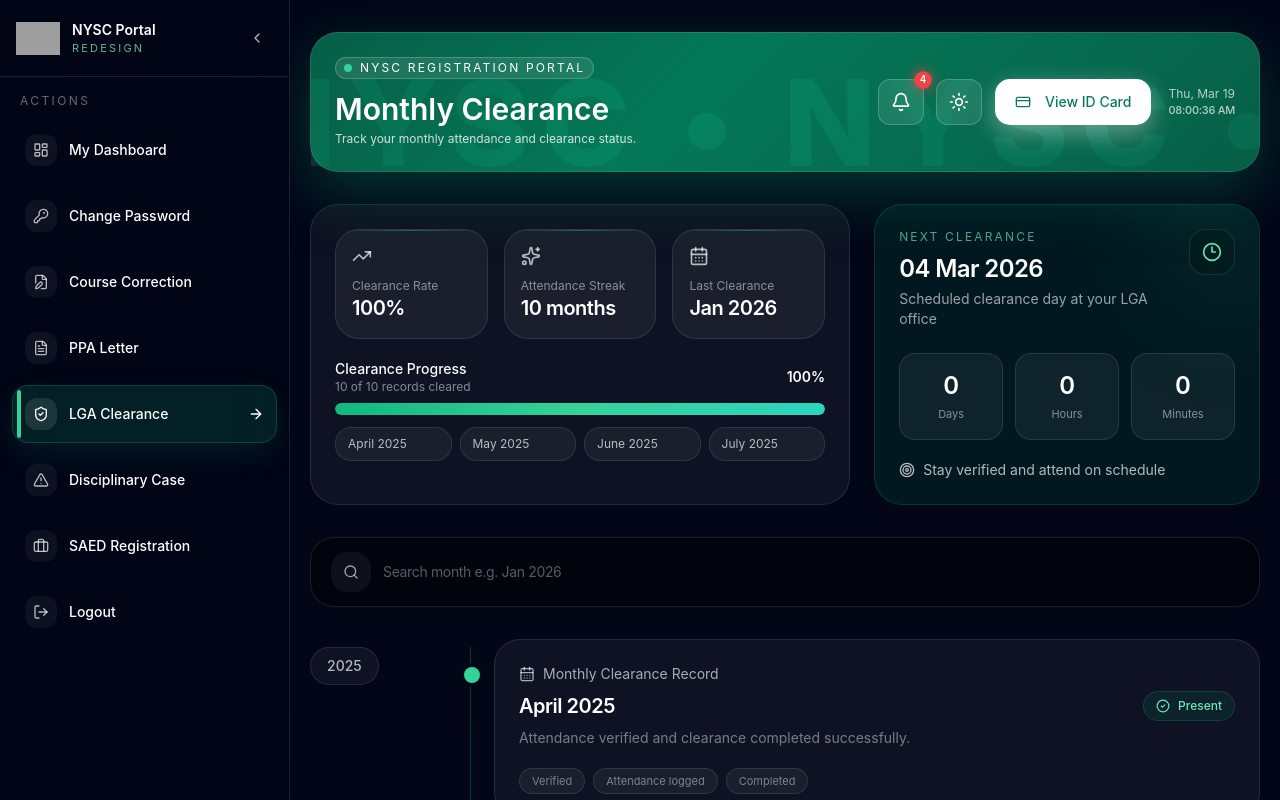
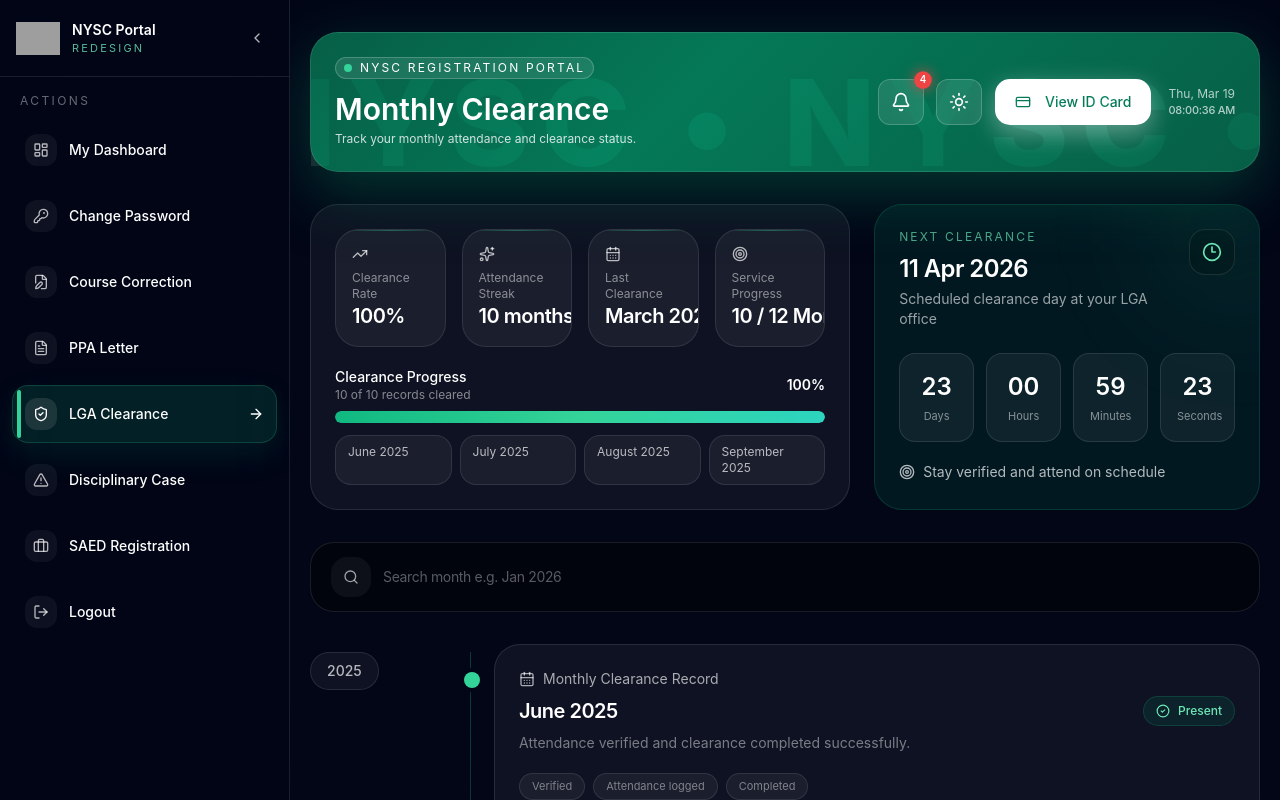
Before and after one commit to James-DataAnalyst/NYSC-Redesigned-Portal-Page, a React (Vite) app: page /lga-clearance in a window 1280 px wide. Built offline with nearby package versions, Linux system fonts and the light colour scheme; grey boxes are pictures that could not be loaded.

Commit message:
Mobile View Updated

```diff
--- a/src/pages/dashboard/DashboardPage.jsx
+++ b/src/pages/dashboard/DashboardPage.jsx
@@ -1,5 +1,6 @@
 import { useEffect, useRef, useState } from "react";
 import { motion, AnimatePresence } from "framer-motion";
+import { useNavigate } from "react-router-dom";
 import html2canvas from "html2canvas";
 import jsPDF from "jspdf";
 import { useTheme } from "next-themes";
@@ -55,23 +56,25 @@
 function StatPill({ icon: Icon, label, value, isLight }) {
   return (
     <div
-      className={`group rounded-2xl border px-3 py-2.5 backdrop-blur-xl transition-all duration-300 hover:-translate-y-0.5 ${
+      className={`group rounded-2xl border px-3 py-2.5 backdrop-blur-xl
+      transition-all duration-300 hover:-translate-y-0.5 ${
         isLight
           ? "border-transparent bg-slate-100/70 hover:bg-slate-100"
           : "border-transparent bg-white/[0.04] hover:bg-white/[0.07]"
       }`}
     >
       <div
-        className={`mb-2 flex items-center gap-2 ${
-          isLight ? "text-slate-500" : "text-white/60"
+        className={`mb-1.5 flex items-center gap-2 ${
+          isLight ? "text-slate-500" : "text-white/55"
         }`}
       >
         <Icon className="h-4 w-4 transition-transform duration-300 group-hover:scale-110" />
-        <span className="text-xs uppercase tracking-[0.18em]">{label}</span>
+        <span className="text-[10px] uppercase tracking-[0.16em]">{label}</span>
       </div>
+
       <div
-        className={`text-[13px] sm:text-sm font-medium ${
-          isLight ? "text-slate-900" : "text-white"
+        className={`text-[12.5px] sm:text-sm font-medium leading-tight ${
+          isLight ? "text-slate-900" : "text-white/80"
         }`}
       >
         {value}
@@ -79,6 +82,7 @@
     </div>
   );
 }
+<div className="grid grid-cols-1 gap-3 sm:grid-cols-2"></div>;
 
 function NoticeCard({ notice, isLight }) {
   return (
@@ -657,18 +661,23 @@
     </div>
   );
 }
-function QuickAction({ icon: Icon, label, isLight }) {
+
+function QuickAction({ icon: Icon, label, isLight, to }) {
+  const navigate = useNavigate();
+
   return (
     <button
       type="button"
-      className={`group flex items-center gap-3 rounded-2xl px-4 py-4 text-left text-sm transition-all duration-300 hover:-translate-y-0.5 ${
+      onClick={() => navigate(to)}
+      className={`group flex items-center gap-3 rounded-2xl px-3 py-3 sm:px-4 sm:py-4
+      text-left transition-all duration-300 hover:-translate-y-0.5 ${
         isLight
           ? "bg-slate-100/70 hover:bg-slate-100"
           : "bg-white/[0.04] hover:bg-white/[0.07]"
       }`}
     >
       <div
-        className={`rounded-xl p-2 ${
+        className={`flex h-9 w-9 items-center justify-center rounded-xl ${
           isLight ? "bg-emerald-50" : "bg-emerald-500/10"
         }`}
       >
@@ -678,7 +687,10 @@
           }`}
         />
       </div>
-      <span className="font-medium">{label}</span>
+
+      <span className="text-[13px] sm:text-sm font-medium leading-tight">
+        {label}
+      </span>
     </button>
   );
 }
@@ -923,7 +935,7 @@
                     />
                   </div>
                 </div>
-                <div className="grid gap-3 sm:grid-cols-2 xl:grid-cols-3">
+                <div className="grid grid-cols-2 gap-3 sm:grid-cols-2 xl:grid-cols-3">
                   <StatPill
                     icon={UserCircle2}
                     label="Name"
@@ -1108,25 +1120,32 @@
                   >
                     Quick Actions
                   </h3>
-                  <div className="grid grid-cols-1 gap-3 sm:grid-cols-2">
+                  <div className="grid grid-cols-2 gap-3">
                     <QuickAction
                       icon={FileEdit}
                       label="Course Correction"
+                      to="/course-correction"
                       isLight={isLight}
                     />
+
                     <QuickAction
                       icon={FileText}
                       label="PPA Letter"
+                      to="/ppa-letter"
                       isLight={isLight}
                     />
+
                     <QuickAction
                       icon={ShieldCheck}
                       label="LGA Clearance"
+                      to="/lga-clearance"
                       isLight={isLight}
                     />
+
                     <QuickAction
                       icon={Briefcase}
                       label="SAED Registration"
+                      to="/saed-registration"
                       isLight={isLight}
                     />
                   </div>
--- a/src/pages/dashboard/DisciplinaryCasePage.jsx
+++ b/src/pages/dashboard/DisciplinaryCasePage.jsx
@@ -320,7 +320,7 @@
           {/* TOP SUMMARY */}
           <div className="grid grid-cols-1 xl:grid-cols-[1.3fr_1fr] gap-6">
             <Card isLight={isLight}>
-              <div className="grid grid-cols-1 sm:grid-cols-3 gap-4">
+              <div className="grid grid-cols-2 sm:grid-cols-4 gap-4">
                 <StatCard
                   isLight={isLight}
                   title="Total Cases"
@@ -341,6 +341,13 @@
                   value={String(summary.resolved)}
                   subtitle="Closed records"
                   icon={CheckCircle2}
+                />
+                <StatCard
+                  isLight={isLight}
+                  title="Resolution Rate"
+                  value={`${summary.percent}%`}
+                  subtitle="Cases successfully resolved"
+                  icon={Clock3}
                 />
               </div>
 
@@ -512,7 +519,7 @@
           </div>
 
           {/* INFO + ACTIONS */}
-          <div className="grid grid-cols-1 xl:grid-cols-[1fr_1fr] gap-6">
+          <div className="grid grid-cols-1 xl:grid-cols-[1.3fr_1fr] gap-6">
             <Card isLight={isLight}>
               <SectionTitle
                 icon={User}
@@ -895,7 +902,7 @@
 function StatCard({ title, value, subtitle, icon: Icon, isLight }) {
   return (
     <div
-      className={`rounded-[24px] border p-4 ${
+      className={`rounded-[20px] border p-3 sm:p-4 ${
         isLight
           ? "border-slate-200/70 bg-slate-50/80"
           : "border-white/10 bg-white/5"
--- a/src/pages/dashboard/LGAClearancePage.jsx
+++ b/src/pages/dashboard/LGAClearancePage.jsx
@@ -55,33 +55,50 @@
 ];
 
 const clearanceData = [
-  { id: 1, month: "April 2025", status: "Present" },
-  { id: 2, month: "May 2025", status: "Present" },
-  { id: 3, month: "June 2025", status: "Present" },
-  { id: 4, month: "July 2025", status: "Present" },
-  { id: 5, month: "August 2025", status: "Present" },
-  { id: 6, month: "September 2025", status: "Present" },
-  { id: 7, month: "October 2025", status: "Present" },
-  { id: 8, month: "November 2025", status: "Present" },
-  { id: 9, month: "December 2025", status: "Present" },
-  { id: 10, month: "January 2026", status: "Present" },
+  { id: 1, month: "June 2025", status: "Present" },
+  { id: 2, month: "July 2025", status: "Present" },
+  { id: 3, month: "August 2025", status: "Present" },
+  { id: 4, month: "September 2025", status: "Present" },
+  { id: 5, month: "October 2025", status: "Present" },
+  { id: 6, month: "November 2025", status: "Present" },
+  { id: 7, month: "December 2025", status: "Present" },
+  { id: 8, month: "January 2026", status: "Present" },
+  { id: 9, month: "Feburary 2026", status: "Present" },
+  { id: 10, month: "March 2026", status: "Present" },
 ];
 
-const nextClearanceDate = new Date("2026-03-04T09:00:00");
+const totalMonths = clearanceData.length;
+
+const presentMonths = clearanceData.filter(
+  (item) => item.status === "Present",
+).length;
+
+const clearanceRate = Math.round((presentMonths / totalMonths) * 100);
+const attendanceStreak = presentMonths; // since all are present in order
+const lastClearance = clearanceData[clearanceData.length - 1]?.month || "-";
+const serviceProgress = `${presentMonths} / 12 Months`;
+
+const nextClearanceDate = new Date(2026, 3, 11, 9, 0, 0);
+const formattedDate = nextClearanceDate.toLocaleDateString("en-GB", {
+  day: "2-digit",
+  month: "short",
+  year: "numeric",
+});
 
 function getCountdown(targetDate) {
   const now = new Date();
   const diff = targetDate.getTime() - now.getTime();
 
   if (diff <= 0) {
-    return { days: 0, hours: 0, minutes: 0, expired: true };
+    return { days: 0, hours: 0, minutes: 0, seconds: 0 };
   }
 
-  const days = Math.floor(diff / (1000 * 60 * 60 * 24));
-  const hours = Math.floor((diff / (1000 * 60 * 60)) % 24);
-  const minutes = Math.floor((diff / (1000 * 60)) % 60);
-
-  return { days, hours, minutes, expired: false };
+  return {
+    days: Math.floor(diff / (1000 * 60 * 60 * 24)),
+    hours: Math.floor((diff / (1000 * 60 * 60)) % 24),
+    minutes: Math.floor((diff / (1000 * 60)) % 60),
+    seconds: Math.floor((diff / 1000) % 60),
+  };
 }
 
 function getMonthGroups(data) {
@@ -97,12 +114,38 @@
   ].filter((group) => group.items.length > 0);
 }
 
+function AnimatedCounter({ value, isLight }) {
+  return (
+    <div className="relative h-[34px] overflow-hidden">
+      <AnimatePresence initial={false}>
+        <motion.div
+          key={value}
+          initial={{ y: 20, opacity: 0 }}
+          animate={{ y: 0, opacity: 1 }}
+          exit={{ y: -20, opacity: 0 }}
+          transition={{ duration: 0.25 }}
+          className={`absolute inset-0 flex items-center justify-center text-xl sm:text-2xl font-semibold ${
+            isLight ? "text-slate-900" : "text-white"
+          }`}
+        >
+          {value}
+        </motion.div>
+      </AnimatePresence>
+    </div>
+  );
+}
+
 export default function LGAClearancePage() {
   const [dashboard, setDashboard] = useState(null);
   const [loading, setLoading] = useState(true);
   const [showIDCard, setShowIDCard] = useState(false);
   const [search, setSearch] = useState("");
-  const [countdown, setCountdown] = useState(getCountdown(nextClearanceDate));
+  const [countdown, setCountdown] = useState({
+    days: 0,
+    hours: 0,
+    minutes: 0,
+    seconds: 0,
+  });
   const [searchFocused, setSearchFocused] = useState(false);
 
   const { theme, resolvedTheme } = useTheme();
@@ -118,9 +161,13 @@
   }, []);
 
   useEffect(() => {
-    const timer = setInterval(() => {
-      setCountdown(getCountdown(nextClearanceDate));
-    }, 1000 * 30);
+    const updateCountdown = () => {
+      const timeLeft = getCountdown(nextClearanceDate);
+      setCountdown(timeLeft);
+    };
+
+    updateCountdown(); // run immediately after mount
+    const timer = setInterval(updateCountdown, 1000);
 
     return () => clearInterval(timer);
   }, []);
@@ -146,6 +193,29 @@
   ).length;
   const totalCount = filtered.length || 1;
   const progress = Math.round((completedCount / totalCount) * 100);
+
+  const statsCards = [
+    {
+      title: "Clearance Rate",
+      value: `${clearanceRate}%`,
+      icon: TrendingUp,
+    },
+    {
+      title: "Attendance Streak",
+      value: `${attendanceStreak} months`,
+      icon: Sparkles,
+    },
+    {
+      title: "Last Clearance",
+      value: lastClearance,
+      icon: CalendarDays,
+    },
+    {
+      title: "Service Progress",
+      value: serviceProgress,
+      icon: Target,
+    },
+  ];
 
   if (loading || !dashboard) {
     return (
@@ -208,49 +278,36 @@
                 : "border-white/10 bg-white/5"
             }`}
           >
-            <div className="grid grid-cols-1 sm:grid-cols-3 gap-4">
-              {[
-                {
-                  title: "Clearance Rate",
-                  value: "100%",
-                  icon: TrendingUp,
-                },
-                {
-                  title: "Attendance Streak",
-                  value: "10 months",
-                  icon: Sparkles,
-                },
-                {
-                  title: "Last Clearance",
-                  value: "Jan 2026",
-                  icon: CalendarDays,
-                },
-              ].map((card, i) => (
+            <div className="grid grid-cols-2 lg:grid-cols-4 gap-4">
+              {statsCards.map((card, i) => (
                 <motion.div
                   key={i}
                   whileHover={{ y: -3, scale: 1.01 }}
                   transition={{ duration: 0.18 }}
-                  className={`rounded-[24px] border p-4 relative overflow-hidden ${
+                  className={`h-full rounded-[24px] border p-4 relative overflow-hidden ${
                     isLight
                       ? "border-slate-200/70 bg-white/80 shadow-[0_2px_14px_rgba(15,23,42,0.04)]"
                       : "border-white/10 bg-white/5"
                   }`}
                 >
                   <div className="absolute inset-x-0 top-0 h-px bg-gradient-to-r from-transparent via-emerald-400/40 to-transparent" />
+
                   <card.icon
-                    className={`h-5 w-5 mb-3 ${
+                    className={`h-4 w-4 mb-2 ${
                       isLight ? "text-slate-500" : "text-white/70"
                     }`}
                   />
+
                   <p
-                    className={`text-xs ${
+                    className={`text-[11px] sm:text-xs ${
                       isLight ? "text-slate-500" : "text-white/50"
                     }`}
                   >
                     {card.title}
                   </p>
+
                   <h2
-                    className={`text-xl font-semibold tracking-tight ${
+                    className={`text-[16px] sm:text-xl font-semibold tracking-tight whitespace-nowrap ${
                       isLight ? "text-slate-900" : "text-white"
                     }`}
                   >
@@ -346,7 +403,7 @@
                     isLight ? "text-slate-900" : "text-white"
                   }`}
                 >
-                  04 Mar 2026
+                  {formattedDate}
                 </h3>
                 <p
                   className={`mt-1 text-sm ${
@@ -372,28 +429,26 @@
               </div>
             </div>
 
-            <div className="mt-6 grid grid-cols-3 gap-3">
+            <div className="mt-6 grid grid-cols-4 gap-3">
               {[
-                { label: "Days", value: countdown.days },
-                { label: "Hours", value: countdown.hours },
-                { label: "Minutes", value: countdown.minutes },
+                { label: "Days", value: countdown.days || 0 },
+                { label: "Hours", value: countdown.hours || 0 },
+                { label: "Minutes", value: countdown.minutes || 0 },
+                { label: "Seconds", value: countdown.seconds || 0 },
               ].map((unit) => (
-                <motion.div
+                <div
                   key={unit.label}
-                  whileHover={{ scale: 1.02 }}
-                  className={`rounded-2xl border px-4 py-4 text-center ${
+                  className={`rounded-2xl border px-3 py-3 sm:px-4 sm:py-4 text-center ${
                     isLight
                       ? "border-white/70 bg-white/70 shadow-[0_2px_10px_rgba(15,23,42,0.04)]"
                       : "border-white/10 bg-white/5"
                   }`}
                 >
-                  <div
-                    className={`text-2xl font-semibold ${
-                      isLight ? "text-slate-900" : "text-white"
-                    }`}
-                  >
-                    {unit.value}
-                  </div>
+                  <AnimatedCounter
+                    value={String(unit.value).padStart(2, "0")}
+                    isLight={isLight}
+                  />
+
                   <div
                     className={`text-[11px] mt-1 ${
                       isLight ? "text-slate-500" : "text-white/50"
@@ -401,7 +456,7 @@
                   >
                     {unit.label}
                   </div>
-                </motion.div>
+                </div>
               ))}
             </div>
 
--- a/src/pages/dashboard/SAEDRegistrationPage.jsx
+++ b/src/pages/dashboard/SAEDRegistrationPage.jsx
@@ -261,7 +261,7 @@
         {/* TOP STRIP */}
         <div className="grid grid-cols-1 xl:grid-cols-[1.45fr_1fr] gap-6">
           <Card isLight={isLight}>
-            <div className="grid grid-cols-1 sm:grid-cols-3 gap-4">
+            <div className="grid grid-cols-2 lg:grid-cols-4 gap-4">
               <StatCard
                 isLight={isLight}
                 icon={GraduationCap}
@@ -282,6 +282,13 @@
                 title="Attendance"
                 value={`${attendanceSummary.percentage}%`}
                 subtitle="Training attendance rate"
+              />
+              <StatCard
+                isLight={isLight}
+                icon={Award}
+                title="Certificate"
+                value={registered ? "In Progress" : "Locked"}
+                subtitle="Completion certificate"
               />
             </div>
 
@@ -372,7 +379,7 @@
                   isLight ? "text-slate-900" : "text-white"
                 }`}
               >
-                10 Mar 2026
+                10 Jun 2025
               </h3>
               <p
                 className={`mt-1 text-sm ${
@@ -577,7 +584,7 @@
                           {item.day}
                         </p>
                         <h4
-                          className={`mt-1 text-sm font-medium ${
+                          className={`mt-1 text-lg sm:text-2xl font-semibold tracking-tight ${
                             isLight ? "text-slate-900" : "text-white"
                           }`}
                         >
@@ -1000,8 +1007,8 @@
     <div
       className={`rounded-[24px] border p-4 ${
         isLight
-          ? "border-slate-200/70 bg-slate-50/80"
-          : "border-white/10 bg-white/5"
+          ? "border-slate-200/70 bg-gradient-to-br from-white to-slate-50"
+          : "border-white/10 bg-gradient-to-br from-white/5 to-white/10"
       }`}
     >
       <div
```
Also changed, not shown: src/pages/auth/PortalLandingPage.jsx (+33 -15 lines), src/lib/mockDashboardApi.js.
